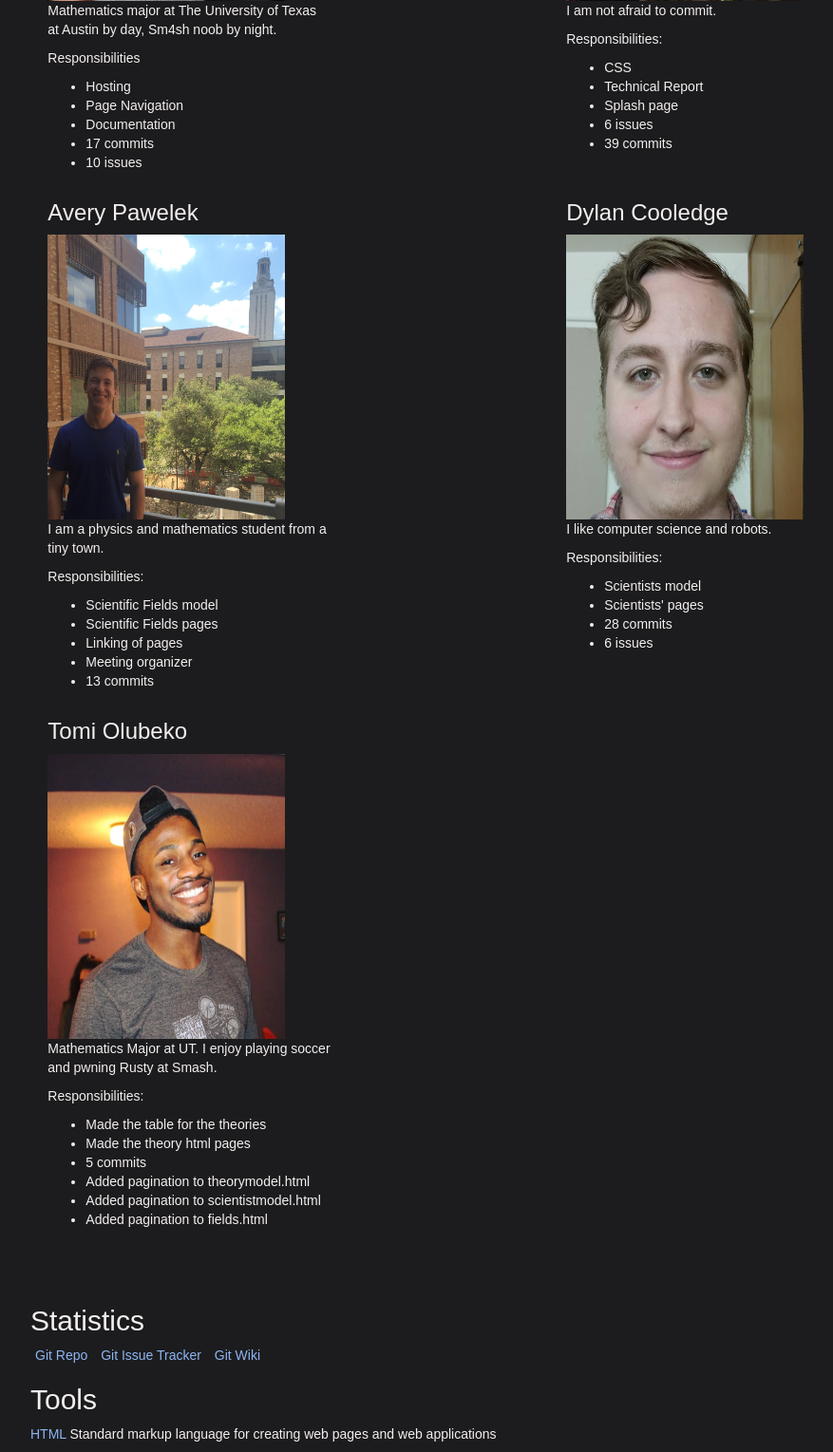
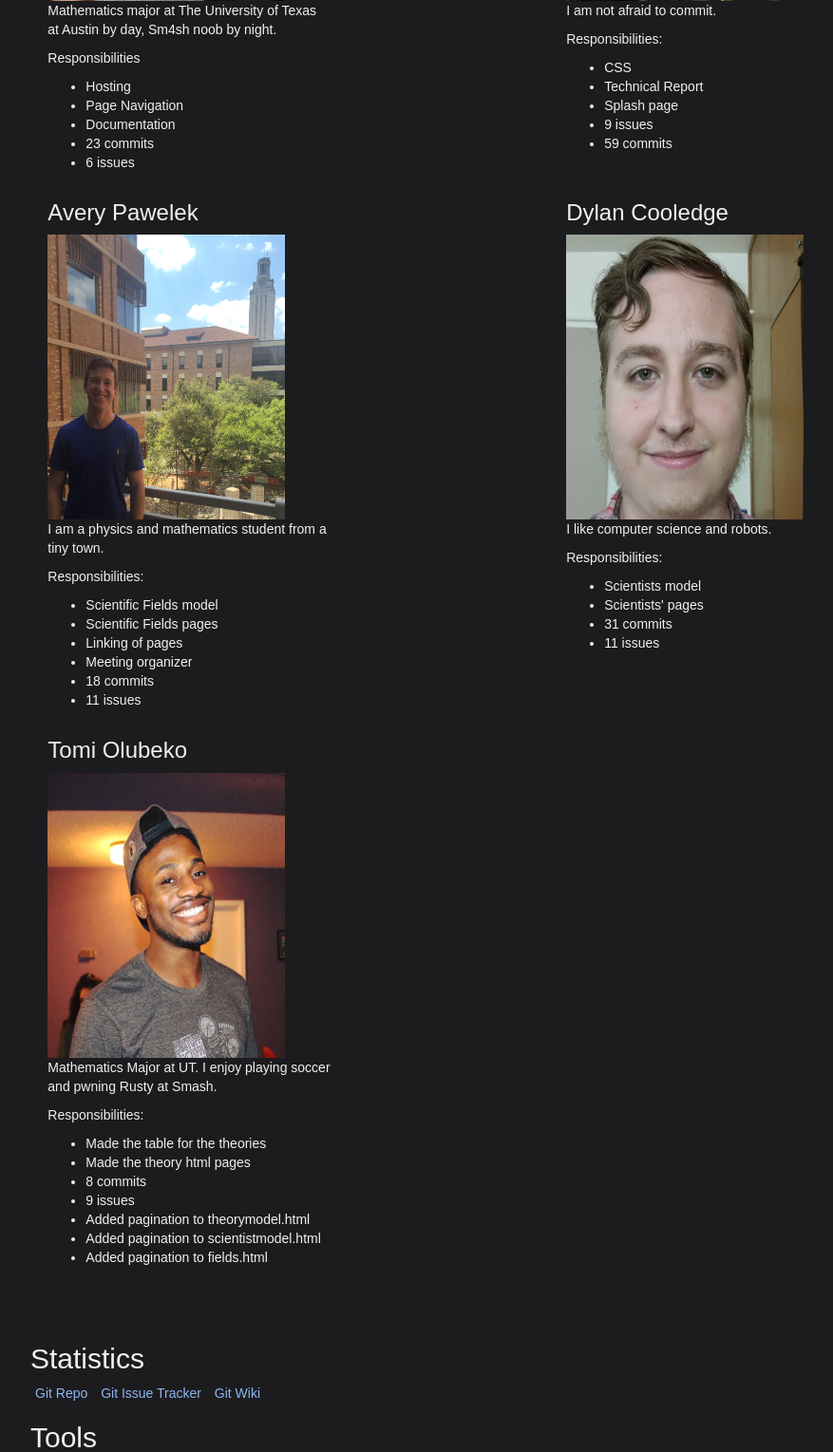
Before and after one commit to TheRusBus/cs329e-idb, a Flask app: page /about in a window 1280 px wide. Shown: the part 465-1994 px from the top of the page at 95% size, without its empty margins (168-1045 px from the left). Run offline with Flask 2, Linux system fonts and the light colour scheme; some libraries are stand-ins or nearby versions.

Commit message:
Finished presentation and updated the about page.

```diff
--- a/templates/about.html
+++ b/templates/about.html
@@ -46,8 +46,8 @@
 		  <li> Hosting </li>
 		  <li> Page Navigation </li>
 		  <li> Documentation </li>
-		  <li> 17 commits </li>
-		  <li> 10 issues </li>
+		  <li> 23 commits </li>
+		  <li> 6 issues </li>
 		</ul>
 	  </p>
 </div>
@@ -64,8 +64,8 @@
 		  <li> CSS </li>
 		  <li> Technical Report </li>
 		  <li> Splash page </li>
-		  <li> 6 issues</li>
-		  <li> 39 commits </li>
+		  <li> 9 issues</li>
+		  <li> 59 commits </li>
 		</ul>
 	  </p>
 </div>
@@ -87,7 +87,8 @@
 		  <li> Scientific Fields pages </li>
 		  <li> Linking of pages </li>
 		  <li> Meeting organizer</li>
-		  <li> 13 commits </li>
+		  <li> 18 commits </li>
+		  <li> 11 issues </li>
 		</ul>
 	  </p>
 	</div>
@@ -103,8 +104,8 @@
 		<ul>
 		  <li> Scientists model </li>
 		  <li> Scientists' pages </li>
-		  <li> 28 commits </li>
-		  <li> 6 issues </li>
+		  <li> 31 commits </li>
+		  <li> 11 issues </li>
 		</ul>
 	  </p>
 	</div>
@@ -124,7 +125,8 @@
 		<ul>
 		  <li> Made the table for the theories </li>
 		  <li> Made the theory html pages </li>
-		  <li> 5 commits</li>
+		  <li> 8 commits </li>
+		  <li> 9 issues </li>
 		  <li> Added pagination to theorymodel.html</li>
 		  <li> Added pagination to scientistmodel.html</li>
 		  <li> Added pagination to fields.html</li>
```
